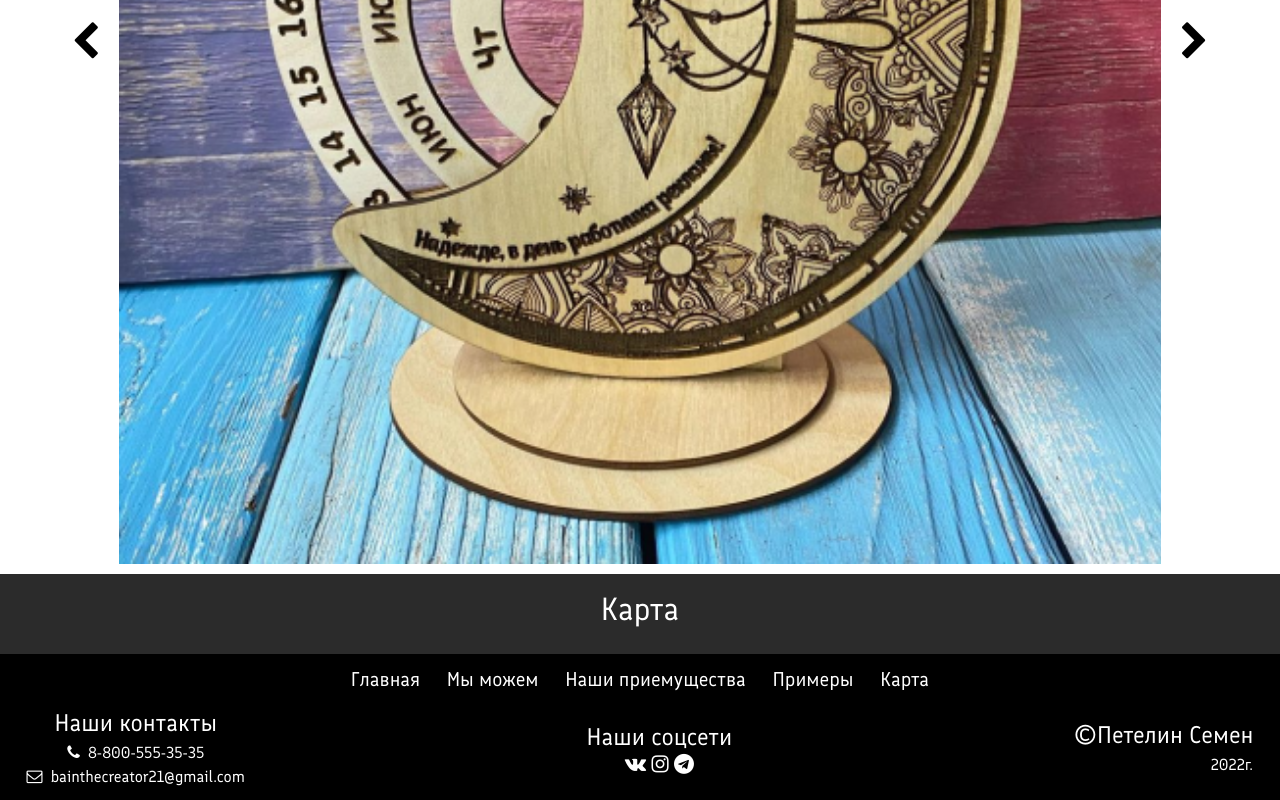
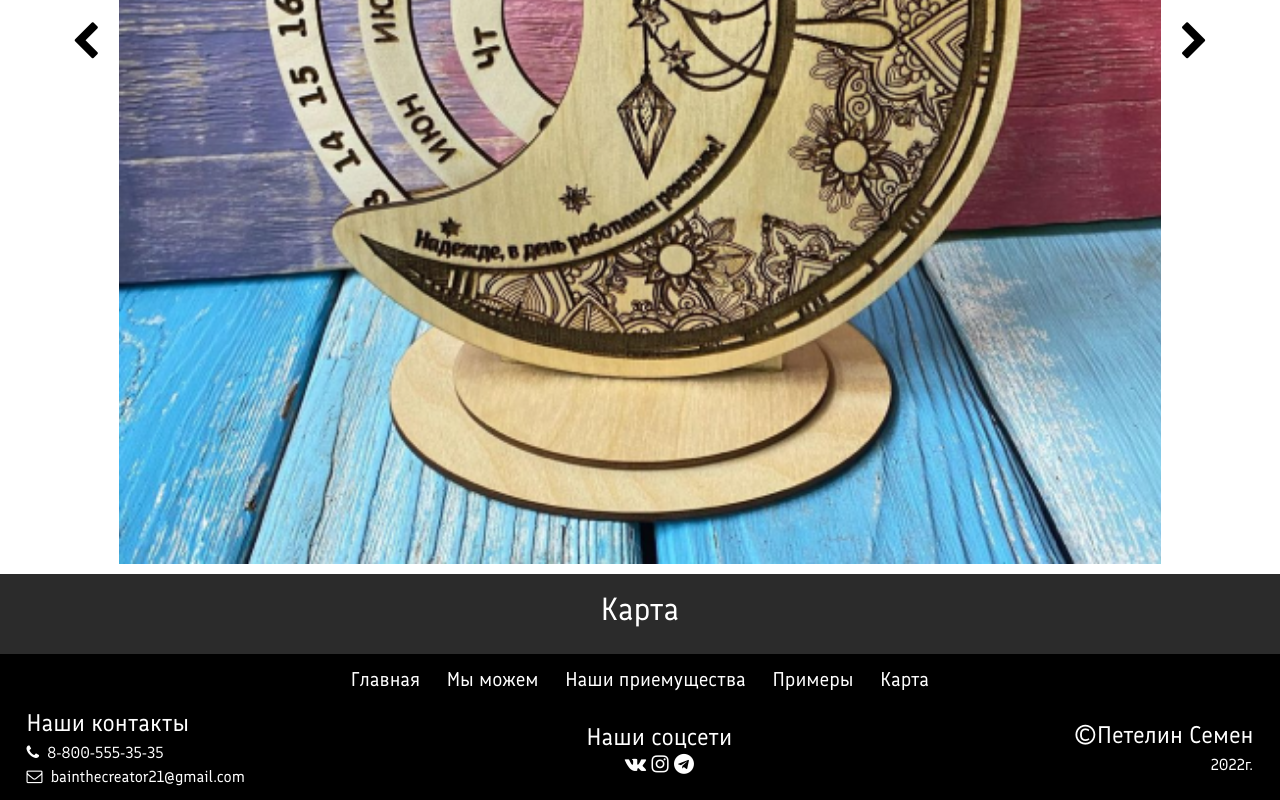
Before and after one commit to Jardaxion/jard, a plain HTML site: page index.html in a window 1280 px wide. Shown: the part 2041-2841 px from the top of the page. Drawn offline with nearby package versions, Linux system fonts and the light colour scheme; files that its build step writes are made by us from their sources.

Commit message:
mobile02

```diff
--- a/index.html
+++ b/index.html
@@ -139,11 +139,11 @@
             <a href="#WorksExample" class="lg:text-3xl text-8xl lg:mr-10  transition ease-linear duration-300 hover:text-mainOrange hover:drop-shadow-shadowText">Примеры</a>
             <a href="#map" class="lg:text-3xl text-8xl transition ease-linear duration-300 hover:text-mainOrange hover:drop-shadow-shadowText">Карта</a>
         </div>
-        <div id="down-footer" class="flex lg:pt-0 pt-10 lg:flex-row flex-col lg:justify-between items-center text-center"> <!-- Нижняя часть футера с контктами и ссылкой на соц сети -->
-            <div id="left-down-footer" class="lg:pb-0 pb-10"> <!-- Левая часть с контактами -->
+        <div id="down-footer" class="flex lg:pt-0 pt-10 lg:flex-row flex-col lg:justify-between items-center lg:text-left text-center"> <!-- Нижняя часть футера с контктами и ссылкой на соц сети -->
+            <div id="left-down-footer" class="lg:pb-0 pb-10 flex flex-col"> <!-- Левая часть с контактами -->
                 <p class="lg:text-4xl text-8xl">Наши контакты</p>
-                <p class="lg:text-2xl text-7xl"><span class="fa fa-phone lg:before:text-2xl before:pr-3"></span>8-800-555-35-35</p>
-                <p class="lg:text-2xl text-7xl"><span class="fa fa-envelope-o lg:before:text-2xl before:pr-3"></span>bainthecreator21@gmail.com</p>
+                <a href="tel:+79964147618" class="lg:text-2xl text-7xl"><span class="fa fa-phone lg:before:text-2xl before:pr-3"></span>8-800-555-35-35</a>
+                <a href="mailto:bainthecreator21@gmail.com" class="lg:text-2xl text-7xl"><span class="fa fa-envelope-o lg:before:text-2xl before:pr-3"></span>bainthecreator21@gmail.com</a>
             </div>
             <div id="center-down-footer" class="lg:pb-0 pb-10"> <!-- Центральная часть с ссылками на соц сети -->
                 <p class="lg:text-4xl text-8xl text-center">Наши соцсети</p>
```
